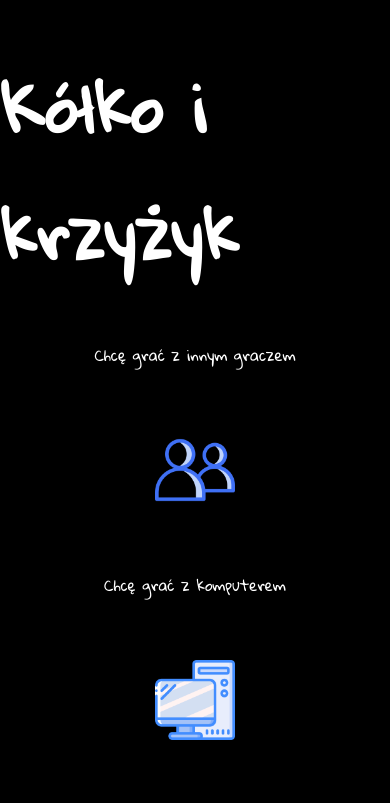
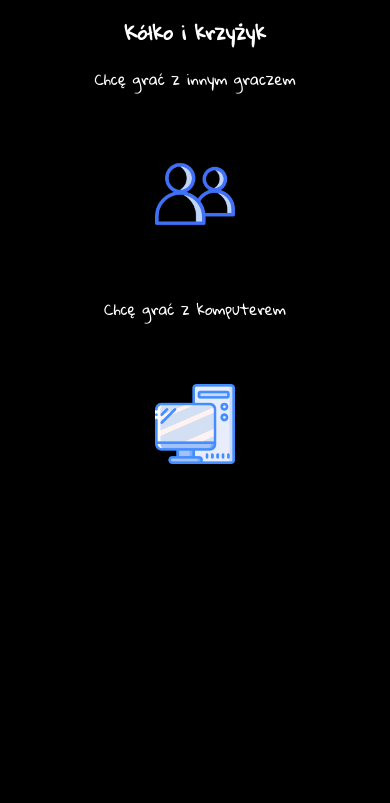
Before and after one commit to PaulinaD-code/tic-tac-toe-new, a plain HTML site: page index.html in a window 390 px wide. Drawn offline with Linux system fonts and the light colour scheme; a web font is replaced by a local one.

Commit message:
Update start-game.css

```diff
--- a/styles/start-game.css
+++ b/styles/start-game.css
@@ -77,6 +77,9 @@ h1{
 }
 
 @media(max-width: 600px){
+ h1{
+   font-size: 1.2rem;
+  }
 
 .options-container{
     display: flex;
```
